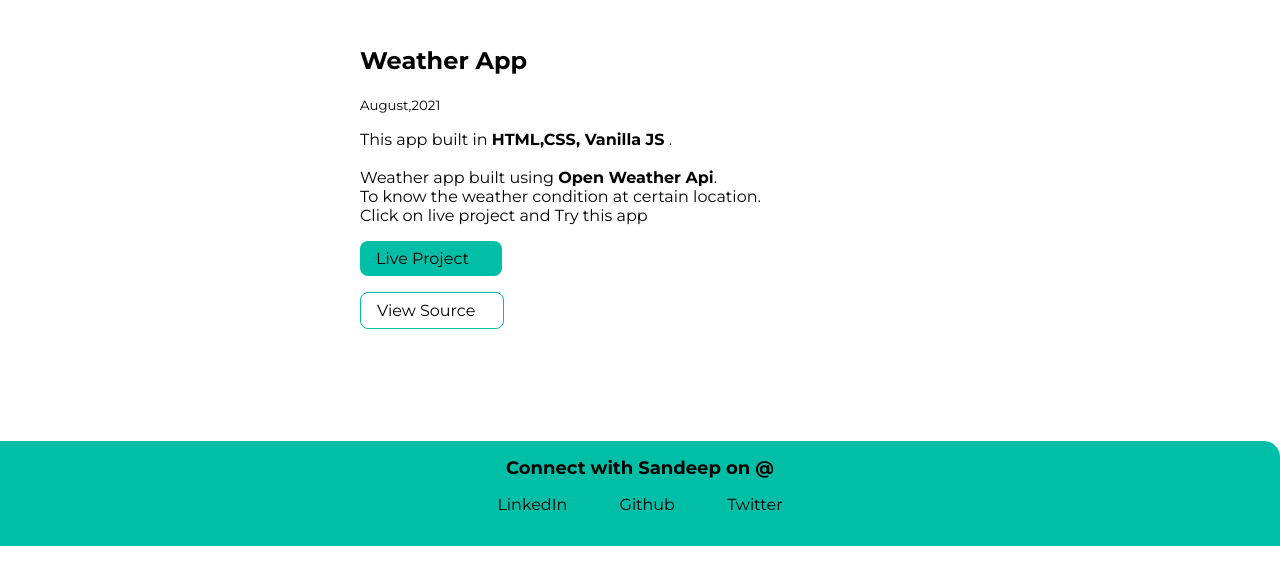
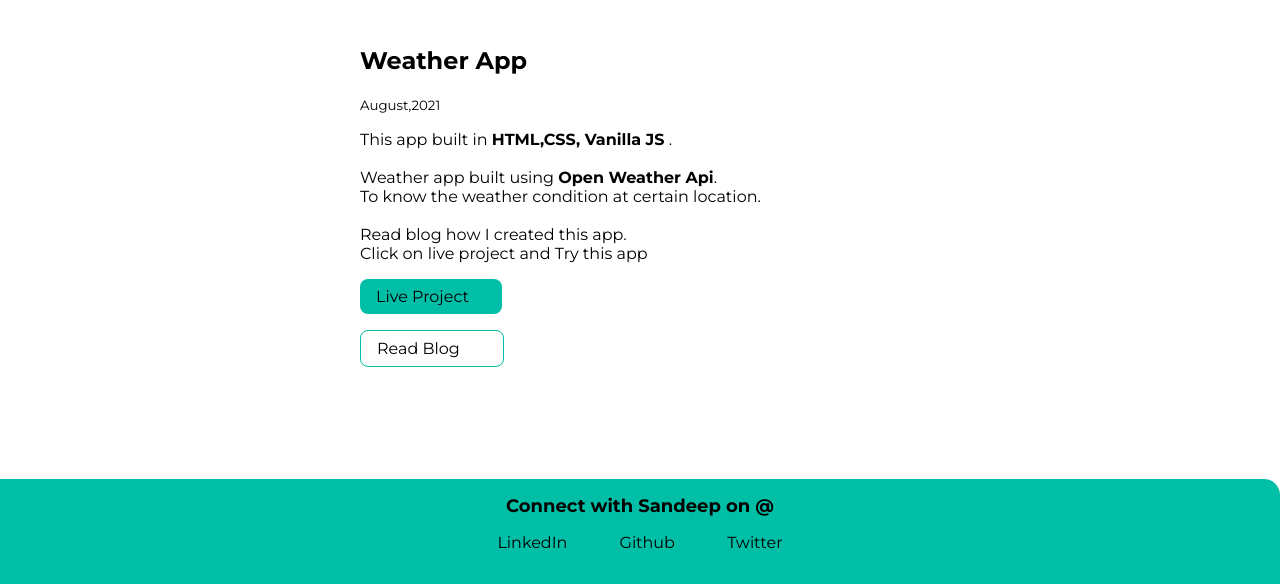
Before and after one commit to Sandeep-17-bot/Sandeep-Portfolio, a plain HTML site: page myprojects.html in a window 1280 px wide. Shown: the part 298-882 px from the top of the page. Before the commit the page ends 844 px from the top, so only its background shows below. Drawn offline with Linux system fonts and the light colour scheme.

Commit message:
adding blog link how I created this app
removed GitHub source link as it contains api key

```diff
--- a/myprojects.html
+++ b/myprojects.html
@@ -38,7 +38,7 @@
                         .
                         <br> <br>
                         Weather app built using <strong>Open Weather Api</strong>.
-                        <br>To know the weather condition at certain location.
+                        <br>To know the weather condition at certain location. <br><br> Read blog how I created this app.
                         <br>Click on live project and Try this app
                         <br>
 
@@ -46,7 +46,7 @@
                     <a class="link link-primary" target="_blank" href="https://weather-app-by-code-sandeep.netlify.app/">Live
                         Project</a>
                     <a class="link link-secondary" target="_black"
-                        href="https://github.com/Sandeep-17-bot/Weather-app">View Source</a>
+                        href="https://codesandeep.hashnode.dev/create-weather-app-using-api">Read Blog</a>
 
                 </article>
             </li>
```
